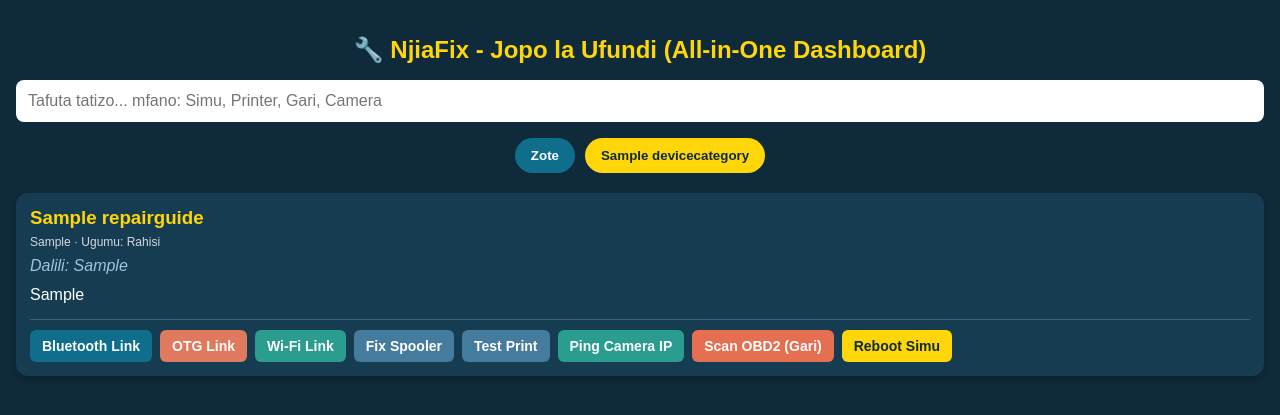
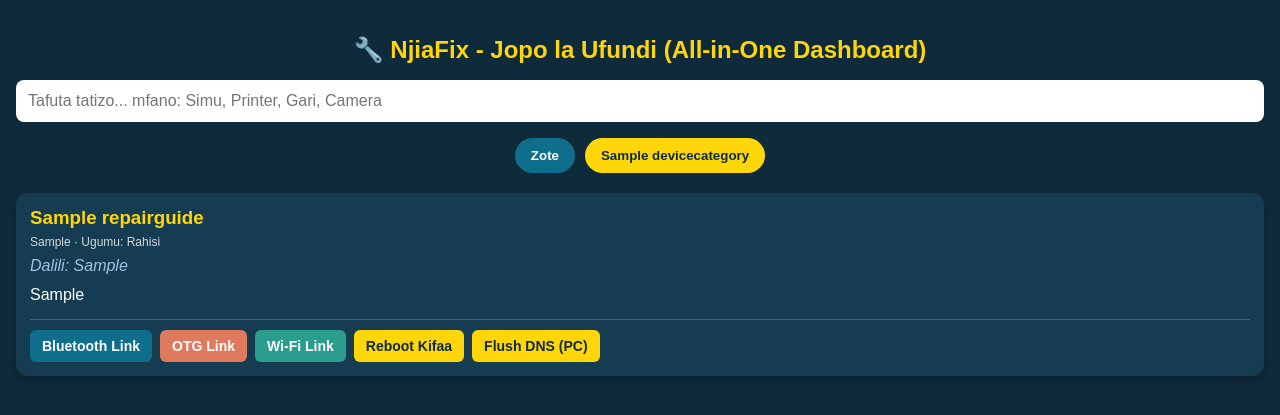
Before and after one commit to Njiafilm/NJIAFIX-FINAL-, a Django app: page / in a window 1280 px wide. Shown: the top 415 px of the page. Run offline with Django 4.2, Linux system fonts and the light colour scheme; tables that the repository leaves empty hold one stand-in row (values such as "Sample post"); parts of the project's set-up code (start-up, migrations or seed data) failed here and were passed over.

Commit message:
Update matengenezo.html

```diff
--- a/templates/matengenezo.html
+++ b/templates/matengenezo.html
@@ -84,7 +84,7 @@ function connectViaWiFi() {
 
 // 4. Kazi maalum za uchunguzi na matengenezo kwa kila kifaa
 async function runDeviceAction(deviceType, action) {
-    if (deviceType === 'printer') {
+    if (deviceType === 'printer' || deviceType === 'photocopy') {
         if (action === 'spooler') alert("Inasafisha na kuwasha upya Print Spooler...");
         else if (action === 'test') alert("Inatuma amri ya 'Test Print' kwenye Printa...");
     }
@@ -92,12 +92,12 @@ async function runDeviceAction(deviceType, action) {
         if (action === 'ping') alert("Inakagua muunganisho (Ping IP) wa Camera/NVR...");
         else if (action === 'reboot') alert("Inatuma amri ya kuanzisha upya (Reboot) Camera...");
     }
-    else if (deviceType === 'car') {
+    else if (deviceType === 'car' || deviceType === 'gari') {
         if (action === 'scan') alert("Inasoma namba za hitilafu za Injini (OBD2 DTC Codes)...");
         else if (action === 'clear') alert("Inafuta kumbukumbu za hitilafu (Clear ECU Codes)...");
     }
     else {
-        // Shughuli za kawaida za Simu/PC
+        // Shughuli za kawaida za Simu/PC/Tv/Ving'amuzi
         try {
             let response = await fetch('http://localhost:5555/execute-fix', {
                 method: 'POST',
@@ -107,9 +107,46 @@ async function runDeviceAction(deviceType, action) {
             let data = await response.json();
             alert("Matokeo: " + (data.message || data.output));
         } catch (err) {
-            alert("Amri imetekelezwa ndani ya mfumo wa kifaa.");
+            alert("Amri imetekelezwa kwenye mfumo wa kifaa husika.");
         }
     }
+}
+
+// Kazi inayochagua vitufe sahihi kulingana na Kategoria ya Kifaa
+function getDeviceButtons(categoryName) {
+    let cat = (categoryName || "").toLowerCase();
+
+    // Viunganisho vya jumla vya msingi
+    let buttons = `
+        <button class="bt-btn" onclick="connectViaBluetooth()">Bluetooth Link</button>
+        <button class="otg-btn" onclick="connectViaOTG()">OTG Link</button>
+        <button class="wifi-btn" onclick="connectViaWiFi()">Wi-Fi Link</button>
+    `;
+
+    // Kuongeza vitufe maalum kulingana na aina ya kifaa
+    if (cat.includes('printer') || cat.includes('photocopy')) {
+        buttons += `
+            <button class="print-btn" onclick="runDeviceAction('printer', 'spooler')">Fix Spooler</button>
+            <button class="print-btn" onclick="runDeviceAction('printer', 'test')">Test Print</button>
+        `;
+    } else if (cat.includes('camera')) {
+        buttons += `
+            <button class="wifi-btn" onclick="runDeviceAction('camera', 'ping')">Ping Camera IP</button>
+            <button class="print-btn" onclick="runDeviceAction('camera', 'reboot')">Reboot Camera</button>
+        `;
+    } else if (cat.includes('gari') || cat.includes('car')) {
+        buttons += `
+            <button class="car-btn" onclick="runDeviceAction('car', 'scan')">Scan OBD2</button>
+            <button class="car-btn" onclick="runDeviceAction('car', 'clear')">Clear ECU</button>
+        `;
+    } else {
+        // Simu, Computer, TV, Radio, Ving'amuzi, n.k.
+        buttons += `
+            <button class="action-btn" onclick="runDeviceAction('simu', 'reboot')">Reboot Kifaa</button>
+            <button class="action-btn" onclick="runDeviceAction('kompyuta', 'flush_dns')">Flush DNS (PC)</button>
+        `;
+    }
+    return buttons;
 }
 
 let activeCategory = "";
@@ -126,7 +163,7 @@ function loadGuides(query = "") {
     .then(data => {
       results.innerHTML = "";
       if (!data.guides || data.guides.length === 0) {
-        results.innerHTML = '<div class="loading">Hakuna matokeo. Jaribu neno lingine.</div>';
+        results.innerHTML = '<div class="loading">Hakuna matokeo. Jaribu neno lingine au ongeza miongozo kwenye Admin.</div>';
         return;
       }
       data.guides.forEach(g => {
@@ -134,22 +171,12 @@ function loadGuides(query = "") {
         div.className = "guide";
         div.innerHTML = `
           <h3>${g.title}</h3>
-          <div class="meta">${g.brand ? g.brand + " · " : ""}Ugumu: ${g.difficulty}</div>
+          <div class="meta">${g.category_name ? "Kundi: " + g.category_name + " · " : ""}${g.brand ? g.brand + " · " : ""}Ugumu: ${g.difficulty}</div>
           <div class="symptom">Dalili: ${g.symptom}</div>
           <div class="steps">${g.solution_steps}</div>
 
           <div class="tool-btns">
-            <!-- Vitufe vya Jumla vya Viunganisho -->
-            <button class="bt-btn" onclick="connectViaBluetooth()">Bluetooth Link</button>
-            <button class="otg-btn" onclick="connectViaOTG()">OTG Link</button>
-            <button class="wifi-btn" onclick="connectViaWiFi()">Wi-Fi Link</button>
-
-            <!-- Vitufe Maalum vya Vitendo kwa Vifaa Vingine -->
-            <button class="print-btn" onclick="runDeviceAction('printer', 'spooler')">Fix Spooler</button>
-            <button class="print-btn" onclick="runDeviceAction('printer', 'test')">Test Print</button>
-            <button class="wifi-btn" onclick="runDeviceAction('camera', 'ping')">Ping Camera IP</button>
-            <button class="car-btn" onclick="runDeviceAction('car', 'scan')">Scan OBD2 (Gari)</button>
-            <button class="action-btn" onclick="runDeviceAction('simu', 'reboot')">Reboot Simu</button>
+            ${getDeviceButtons(g.category_name)}
           </div>
         `;
         results.appendChild(div);
```
